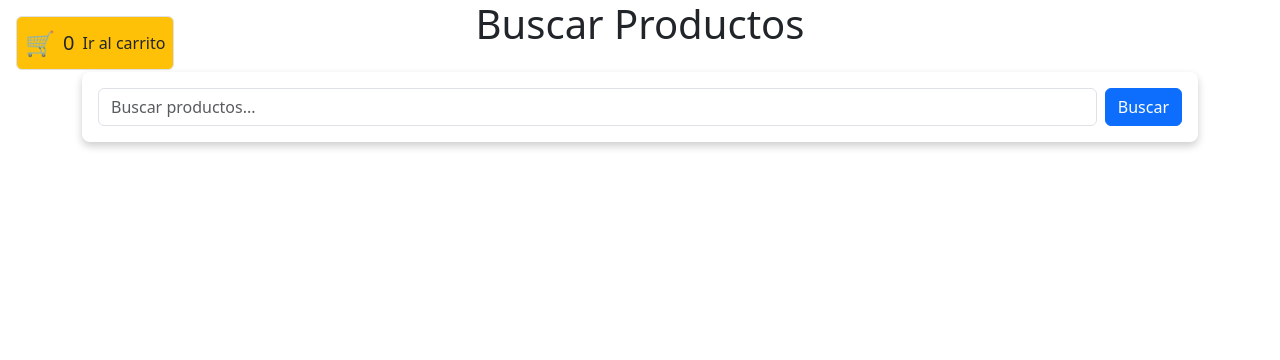
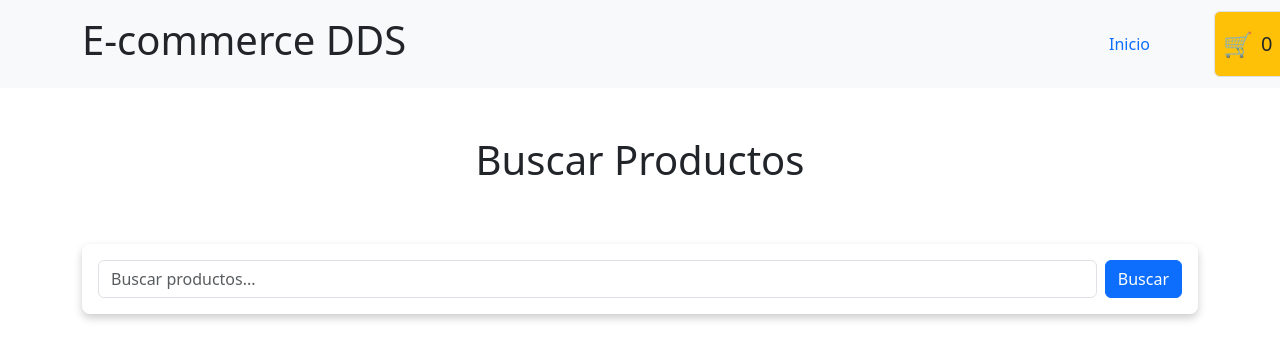
Before and after one commit to Lucas-Cordoba/TP3-Desarrollo, a React (Create React App) app: page / in a window 1280 px wide. Shown: the top 360 px of the page. Built offline with nearby package versions, Linux system fonts and the light colour scheme.

Commit message:
listo el header

```diff
--- a/src/App.js
+++ b/src/App.js
@@ -1,20 +1,20 @@
 import "bootstrap/dist/css/bootstrap.min.css";
 import React from "react";
 import { Route, Routes } from "react-router-dom";
+import Header from "./header/header";
 import Buscar from "./buscar/buscar";
 import Carrito from "./carrito/carrito";
 import { CarritoProvider } from "./carritoContext/carritoContext";
-import ContadorCarrito from "./contadorCarrito/contadorCarrito";
 import DetalleProducto from "./detalles/detalles";
 import Listado from "./listado/listado";
+
+
 
 const App = () => {
   return (
     <CarritoProvider>
       <div>
-        <header>
-          <ContadorCarrito />
-        </header>
+          <Header/>
         <Routes>
           <Route path="/" element={<Buscar />} />
           <Route path="/listado" element={<Listado />} />
--- a/src/buscar/buscar.css
+++ b/src/buscar/buscar.css
@@ -2,4 +2,5 @@
   box-shadow: 0 4px 8px rgba(0, 0, 0, 0.2);
   border-radius: 0.5rem;
   padding: 1rem;
+  margin-top: 60px;
 }
--- a/src/buscar/buscar.js
+++ b/src/buscar/buscar.js
@@ -15,7 +15,7 @@ const Buscar = () => {
 
   return (
     <div className="container text-center mb-4">
-      <h1 className="mb-4">Buscar Productos</h1>
+      <h1 className="mb-4 pt-5">Buscar Productos</h1>
       <form
         onSubmit={handleSearch}
         className="d-flex justify-content-center shadow-box"
--- /dev/null
+++ b/src/header/header.js
@@ -0,0 +1,25 @@
+import React from 'react';
+import { Link } from 'react-router-dom';
+import ContadorCarrito from '../contadorCarrito/contadorCarrito'; // Asegúrate de que la ruta sea correcta
+
+const Header = () => {
+    return (
+        <header className='bg-light p-3 sticky-top'>
+            <div className="container d-flex justify-content-between align-items-center">
+                <h1 className="me-auto">E-commerce DDS</h1>
+                <nav className="d-flex align-items-center">
+                    <ul className="nav me-3">
+                        <li className="nav-item">
+                            <Link className="nav-link" to="/">Inicio</Link>
+                        </li>
+                    </ul>
+                    <div className="d-flex align-items-center ms-3"> {/* Añadido para margen */}
+                        <ContadorCarrito />
+                    </div>
+                </nav>
+            </div>
+        </header>
+    );
+};
+
+export default Header;
```
Also changed, not shown: 1 other file (tests, documents, lock files or other folders).
